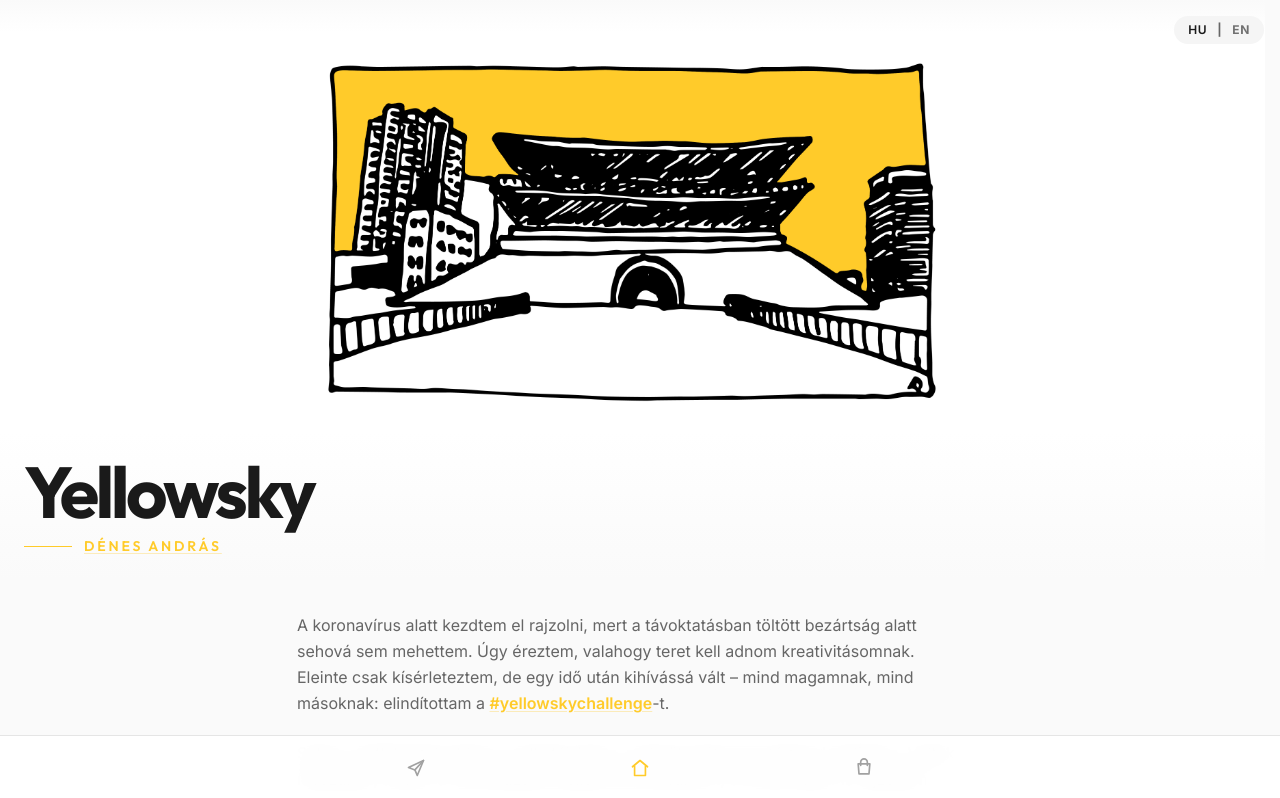
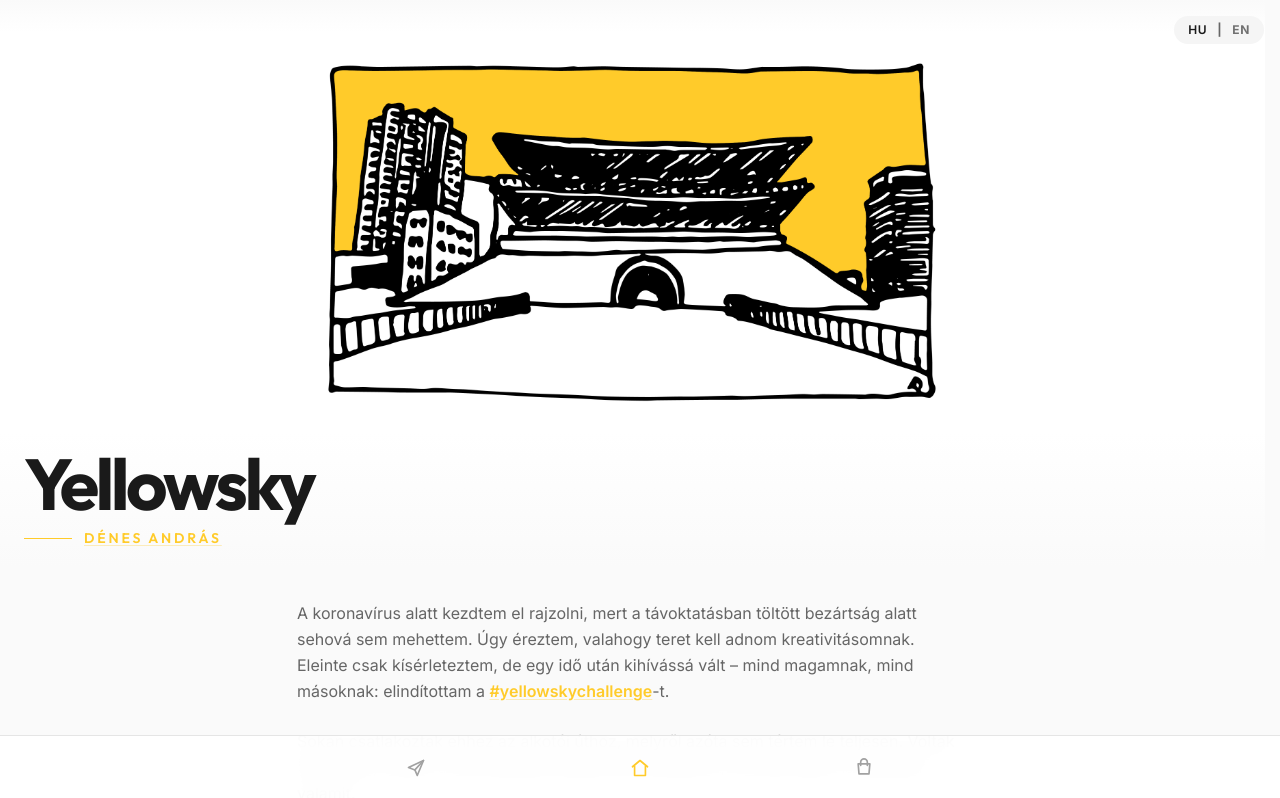
Before and after one commit to denandras/yellowsky, a Next.js app: page / in a window 1280 px wide. Shown: the top 798 px of the page. Built offline with nearby package versions, Linux system fonts and the light colour scheme; no server answers.

Commit message:
Move hero text up

```diff
--- a/components/home-page-client.tsx
+++ b/components/home-page-client.tsx
@@ -132,7 +132,7 @@ export default function HomePageClient({ initialLanguage }: HomePageClientProps)
 
           {/* Bottom gradient: white to page color with title overlaid */}
           <div className="relative w-full" style={{ background: 'linear-gradient(to bottom, #ffffff 0%, #fafafa 100%)' }}>
-            <div className="px-6 py-6">
+            <div className="px-6 pt-4 pb-5">
               <h1
                 className="font-display mb-2 text-4xl font-bold leading-none tracking-tighter md:text-7xl"
                 data-reveal
```
